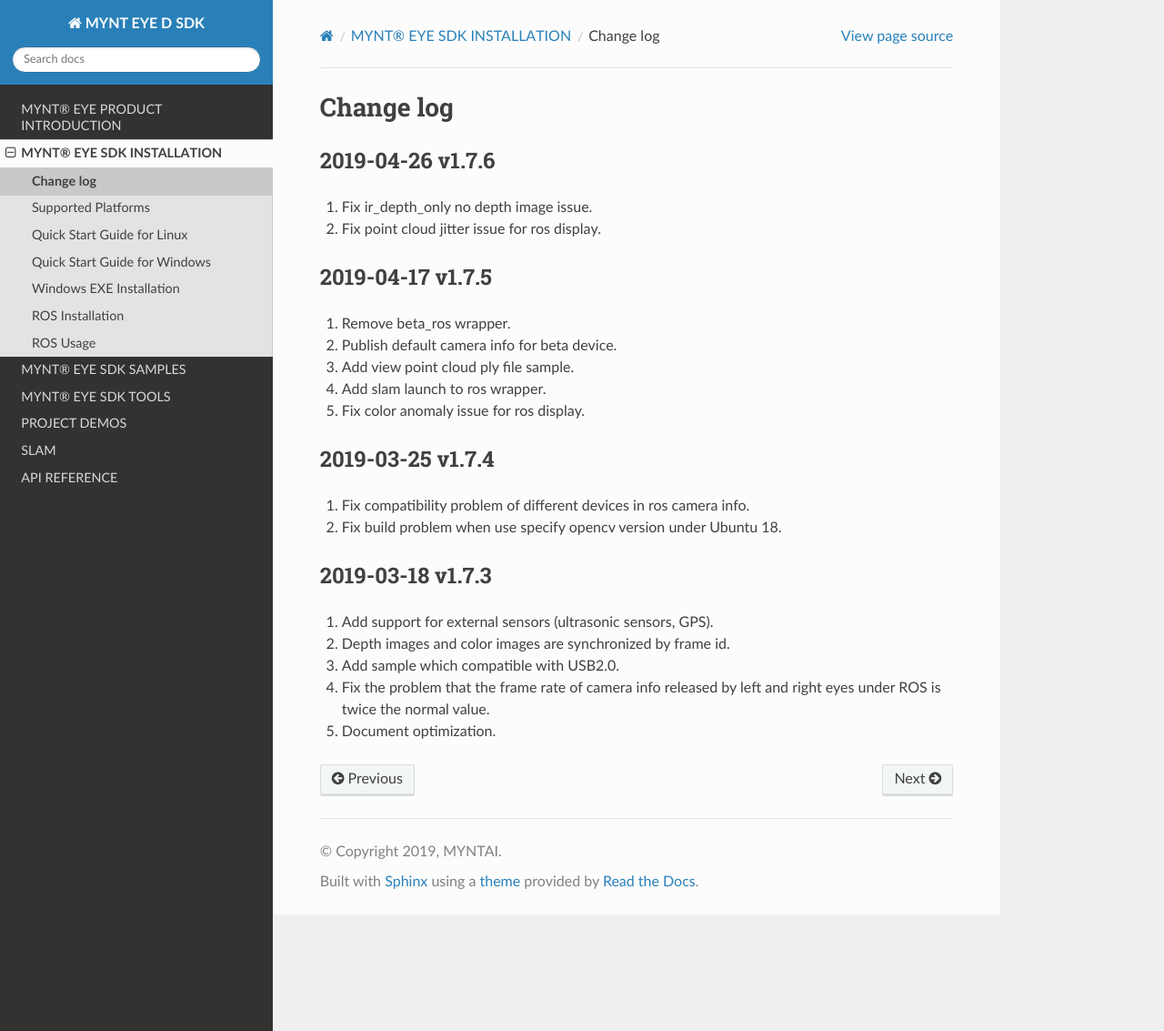
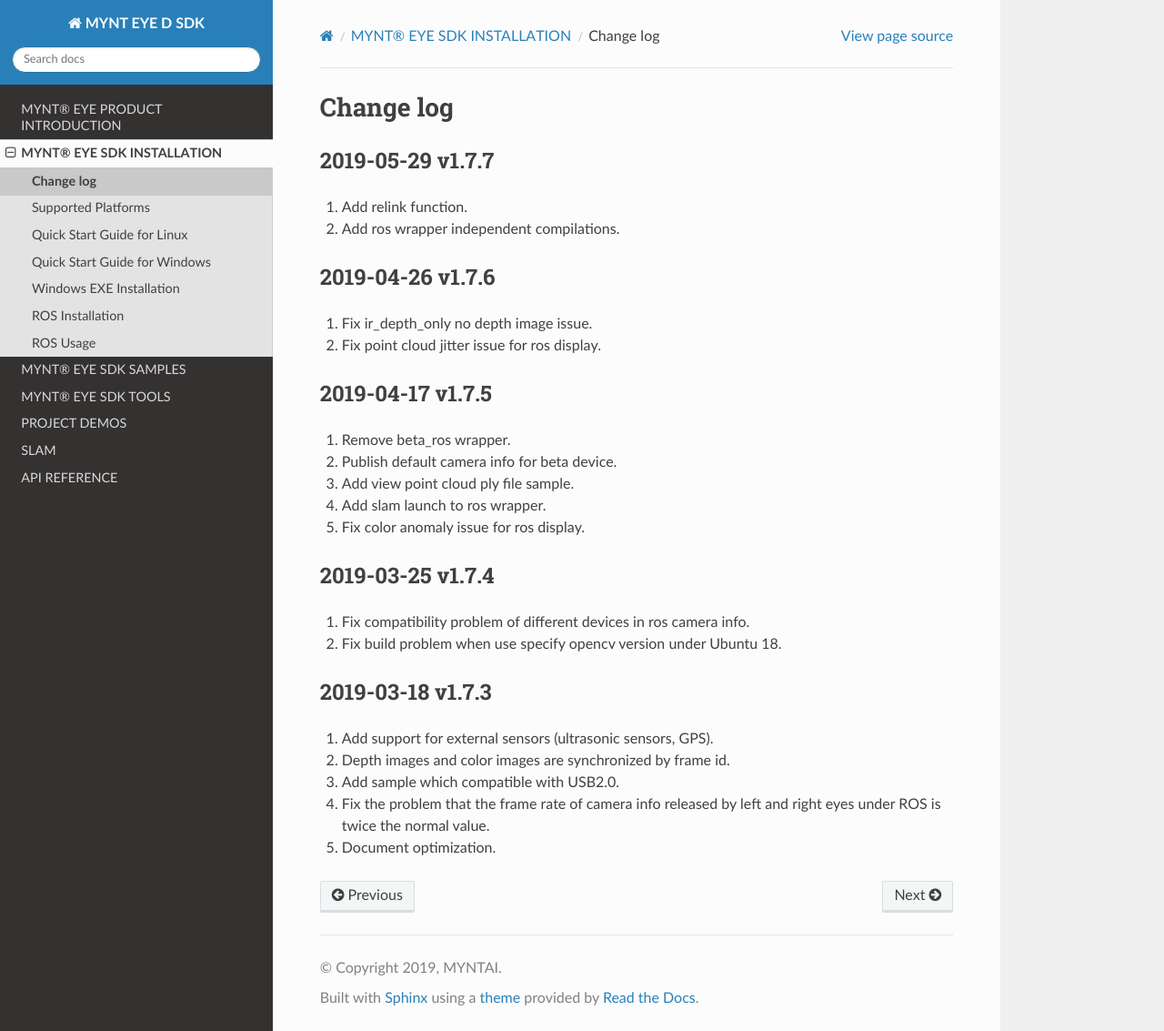
Before and after one commit to slightech/MYNT-EYE-D-SDK, a Sphinx documentation site: the page built from docs/installation/change_log.rst, in a window 1280 px wide and 1133 px high. Shown: the whole window at 91% size. Built offline with Sphinx 7.4.7 and the Read the Docs theme 2.0.0, drawn with Linux system fonts in a browser that asks for light colours.

Commit message:
docs(*): update changelog for v1.7.7

```diff
--- a/docs/installation/change_log.rst
+++ b/docs/installation/change_log.rst
@@ -2,6 +2,14 @@
 
 Change log
 ============
+
+2019-05-29 v1.7.7
+-------------------------
+
+1. Add relink function.
+
+2. Add ros wrapper independent compilations.
+
 
 2019-04-26 v1.7.6
 --------------------------
```
